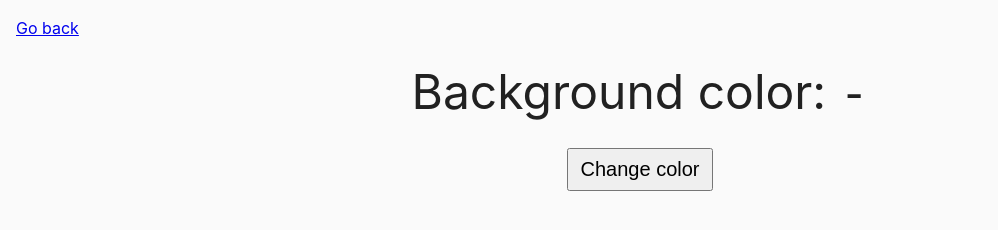
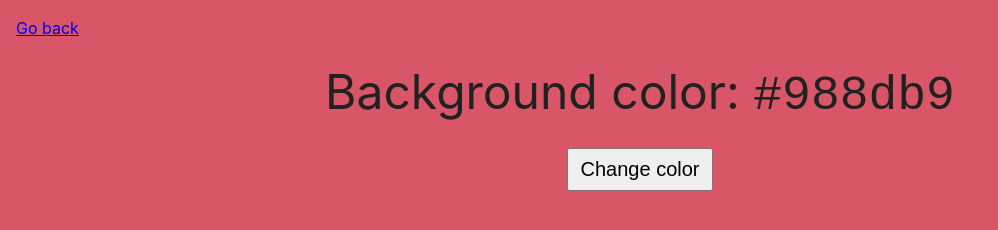
Before and after one commit to dikey677/goit-js-hw-06, a plain HTML site: page src/src/task-09.html in a window 1280 px wide. Both pictures are taken after a click on the button "Change color". Shown: the whole page, without its empty margins (0-998 px from the left). Drawn offline with Linux system fonts and the light colour scheme.

Commit message:
hw-task-09-update

```diff
--- a/src/src/js/task-09.js
+++ b/src/src/js/task-09.js
@@ -1,3 +1,14 @@
 function getRandomHexColor() {
   return `#${Math.floor(Math.random() * 16777215).toString(16)}`;
 }
+
+const button = document.querySelector(".widget .change-color");
+// console.log(button);
+const bgColorName = document.querySelector(".widget p .color");
+// console.log(bgColor);
+const body = document.querySelector("body");
+
+button.addEventListener("click", () => {
+  bgColorName.textContent = getRandomHexColor();
+  body.style.backgroundColor = getRandomHexColor();
+});
```
Also changed, not shown: src/src/index.html (+1 -2 lines).
